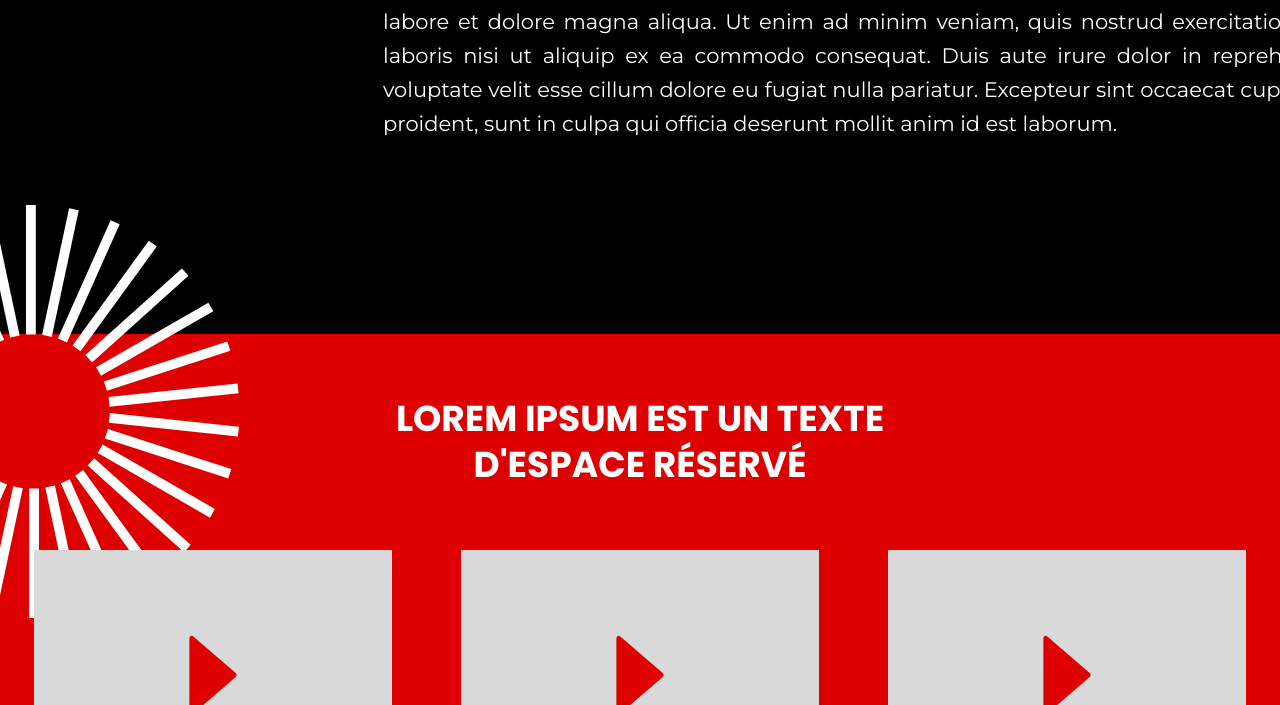
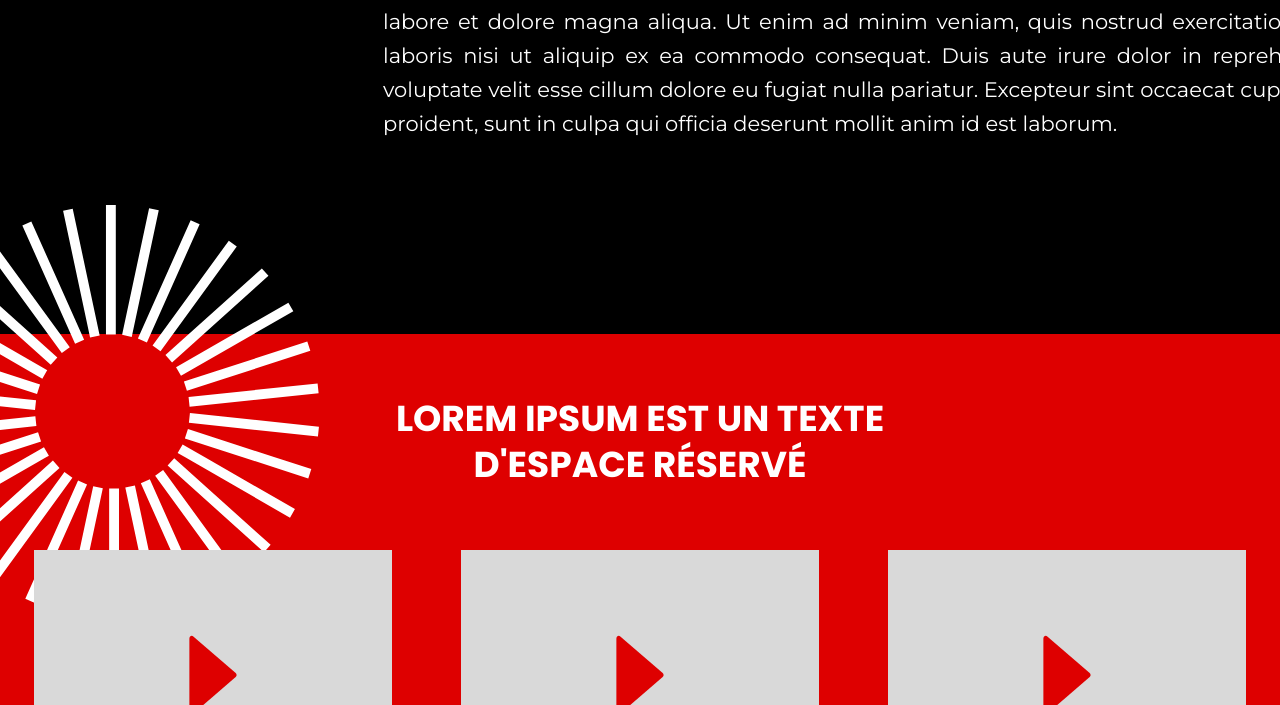
Before and after one commit to Douaa19/RomanProject, a plain HTML site: page index.html in a window 1280 px wide. Shown: the part 2338-3043 px from the top of the page. Drawn offline with Linux system fonts and the light colour scheme; a web font is replaced by a local one.

Commit message:
PositionModified

```diff
--- a/style/grid.css
+++ b/style/grid.css
@@ -22,7 +22,7 @@
 
 .grid-section .cercle {
     position: absolute;
-    left: -80px;
+    left: 0px;
     top: 2543px;
 }
 
```
